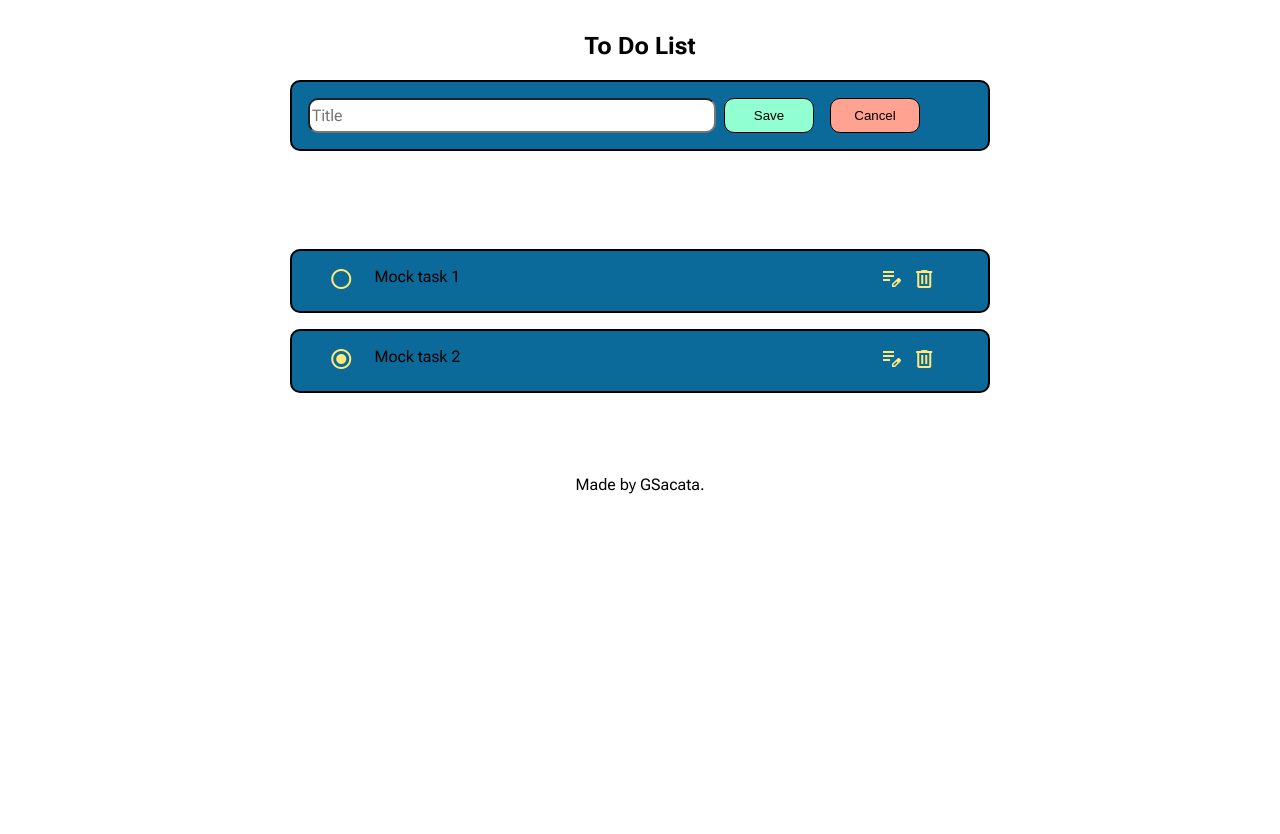
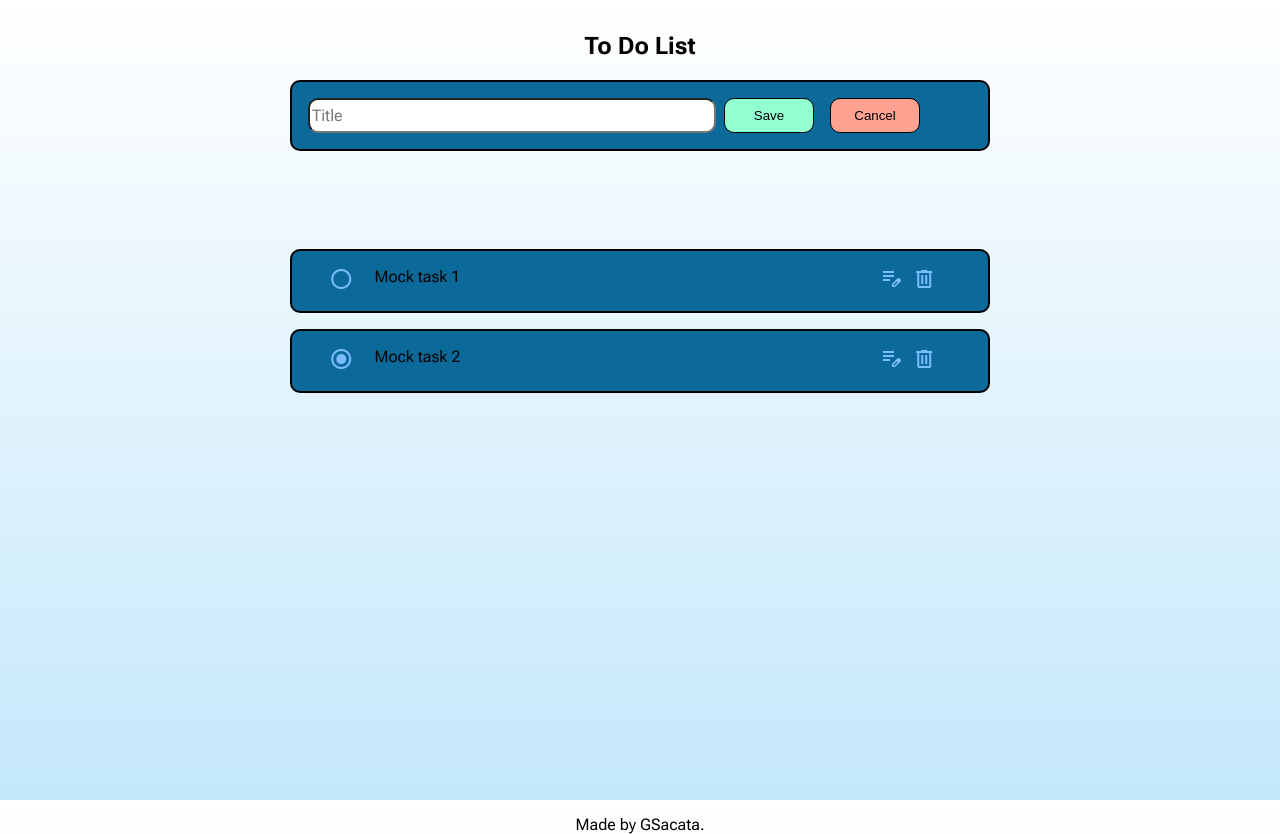
Before and after one commit to GSacata/todolist, an Angular app in the folder frontend/: page / in a window 1280 px wide. Before the commit the page ends 800 px from the top, so only its background shows below. Built offline with nearby package versions, Linux system fonts and the light colour scheme; no server answers.

Commit message:
small fixes done

```diff
--- a/frontend/src/app/todolist/todolist.component.html
+++ b/frontend/src/app/todolist/todolist.component.html
@@ -1,6 +1,6 @@
 <link rel="stylesheet" href="https://fonts.googleapis.com/css2?family=Material+Symbols+Outlined:opsz,wght,FILL,GRAD@20..48,100..700,0..1,-50..200" />
 
-<section>
+<section class="app-body">
     <div class="list-body">
         <h1 class="list-title">To Do List</h1>
         <div class="titlebar">
--- a/frontend/src/styles.css
+++ b/frontend/src/styles.css
@@ -2,10 +2,11 @@
 @import url('https://fonts.googleapis.com/css2?family=Roboto+Flex:opsz,wght@8..144,100..1000&display=swap');
 
 :root {
-    --color-primary: #C4E8FB;
-    --color-secondary: #0C6A9B;
+    --color-primary: #0C6A9B;
+    --color-secondary: #C4E8FB;
+    --color-bg: #ffffff;
     --color-font: #000000;
-    --color-icon: #ffe979;
+    --color-icon: #7bbdff;
     --color-confirm: #91ffd1;
     --color-cancel: #ffa291;
 }
@@ -39,8 +40,13 @@
   'opsz' 24
 }
 
+html {
+    height: 100%;
+}
+
 body {
-    background-color: #FFFFFF;
+    background-color: var(--color-bg);
+    background: linear-gradient(var(--color-bg), var(--color-secondary));
 }
 
 p, h1, div, textarea, input {
@@ -69,13 +75,14 @@ td {
 
 .task-title-input:focus-visible,
 .task-title-input:focus-visible {
-    background-color: var(--color-icon);
+    background-color: var(--color-bg);
     border: none;
+    outline: var(--color-icon);
 }
 
 .task-title-input {
     display: none;
-    width: 400px;
+    width: 500px;
 }
 
 .task-title-para {
@@ -104,7 +111,7 @@ td {
     border-radius: 10px;
     margin-top: 1rem;
     padding: 1rem;
-    background-color: var(--color-secondary);
+    background-color: var(--color-primary);
     width: 100%;
 }
 
@@ -123,7 +130,7 @@ td {
 }
 
 .task-body {
-    background-color: var(--color-primary);
+    background-color: var(--color-secondary);
     border-radius: 10px;
 }
 
@@ -164,6 +171,7 @@ td {
 }
 
 .list-body-scroll {
+    height: 500px;
     max-height: 500px;
     overflow-y: scroll;
 }
@@ -197,9 +205,9 @@ td {
     z-index: 10;
     width: 300px;
     min-height: 100px;
-    border: solid 2px var(--color-primary);
+    border: solid 2px var(--color-secondary);
     border-radius: 10px;
-    background-color: var(--color-secondary);
+    background-color: var(--color-primary);
     padding: 0.5rem;
 }
 
```
Also changed, not shown: 1 other file (tests, documents, lock files or other folders).
